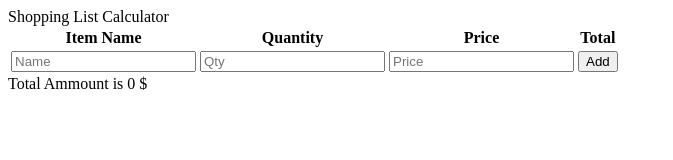
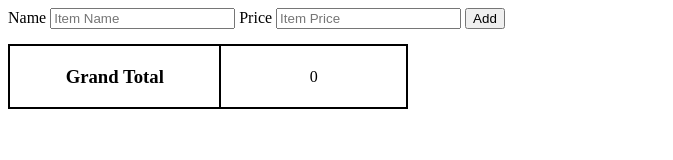
Before and after one commit to acciojob/shopping-cart-ayusharma-ctrl, a website: page main.html in a window 1280 px wide. Shown: the whole page, without its empty margins (0-673 px from the left). Drawn offline with Linux system fonts and the light colour scheme.

Commit message:
Update main.html

```diff
--- a/main.html
+++ b/main.html
@@ -1,39 +1,38 @@
 <!DOCTYPE html>
-<html lang="en">
+
+<html>
 
 <head>
-	<meta charset="UTF-8">
-	<meta name="viewport" content="width=device-width, initial-scale=1.0">
-	<title>Shoping List</title>
-	<link rel="stylesheet" href="./css/list.css">
-<script src="./js/list.js"></script>
+	<link rel="stylesheet" href="styles.css">
 </head>
 
 <body>
-	<header id="heading">
-		Shopping List Calculator
-	</header>
-	<main onload="render()">
-		<table id="table1">
-			<caption></caption>
+
+	<form>
+		<label for="item-name-input">Name</label>
+		<input type="text" id="item-name-input" placeholder="Item Name">
+
+		<label for="item-price-input">Price</label>
+		<input type="number" id="item-price-input" placeholder="Item Price">
+
+		<button type="submit" id="add">Add</button>
+	</form>
+
+	<div>
+		<table id="table">
 			<tr>
-				<th>Item Name</th>
-				<th>Quantity</th>
-				<th>Price</th>
-				<th>Total</th>
+				<td id="total">
+					<h3>Grand Total</h3>
+				</td>
+				<td id="sum">0</td>
 			</tr>
-			<tr>
-        <form id="myinputs">
-          <td><input type="text" id="item-name-input" placeholder="Name"></td>
-          <td><input type="text" id="item-qty-input" placeholder="Qty"></td>
-          <td><input type="text" id="item-price-input" placeholder="Price"></td>
-        </form>
-        <td><button id="add" onclick="addData();">Add</button></td>
-      </tr>
-    </table>
-    <div id="total">Total Ammount is 0 $</div>
-  </main>
-	<footer></footer>
+		</table>
+	</div>
+
+	<!-- the entire body must be written by student -->
+	<script type="text/javascript" src="./script.js">
+	</script>
+
 </body>
 
 </html>
```
